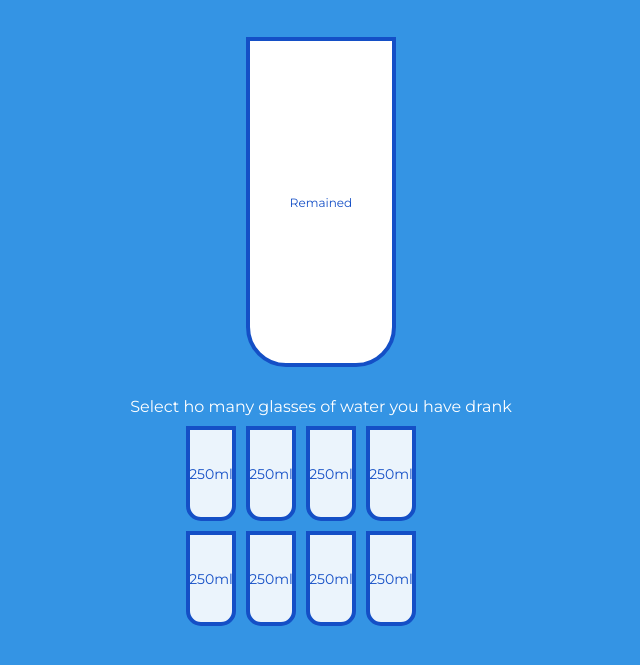
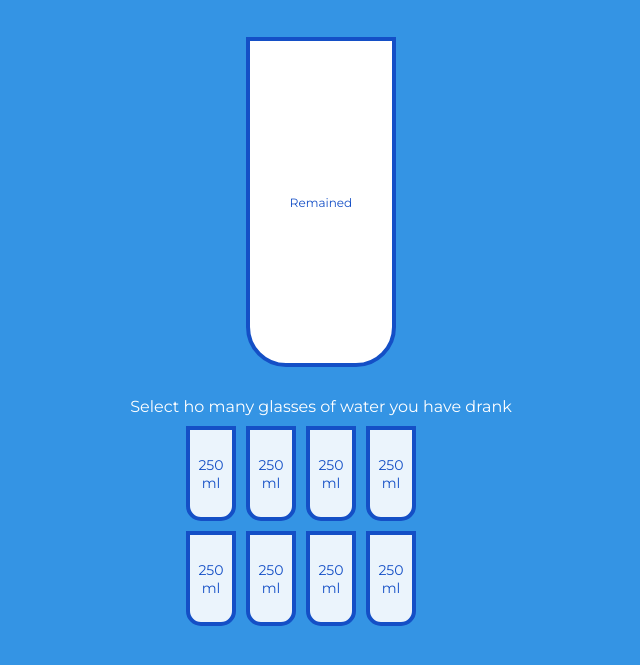
Before and after one commit to Gagandeep39/css-water-intake-tracker, a plain HTML site: page index.html in a window 1280 px wide. Shown: the part 85-750 px from the top of the page, without its empty margins (319-959 px from the left). Drawn offline with Linux system fonts and the light colour scheme.

Commit message:
Improved UI

```diff
--- a/index.html
+++ b/index.html
@@ -30,14 +30,14 @@
     <p class="text">Select ho many glasses of water you have drank</p>
 
     <div class="cups">
-      <div class="cup cup-small">250ml</div>
-      <div class="cup cup-small">250ml</div>
-      <div class="cup cup-small">250ml</div>
-      <div class="cup cup-small">250ml</div>
-      <div class="cup cup-small">250ml</div>
-      <div class="cup cup-small">250ml</div>
-      <div class="cup cup-small">250ml</div>
-      <div class="cup cup-small">250ml</div>
+      <div class="cup cup-small">250 ml</div>
+      <div class="cup cup-small">250 ml</div>
+      <div class="cup cup-small">250 ml</div>
+      <div class="cup cup-small">250 ml</div>
+      <div class="cup cup-small">250 ml</div>
+      <div class="cup cup-small">250 ml</div>
+      <div class="cup cup-small">250 ml</div>
+      <div class="cup cup-small">250 ml</div>
     </div>
 
     <!-- Javascript Code, Must always be at bottom -->
```
